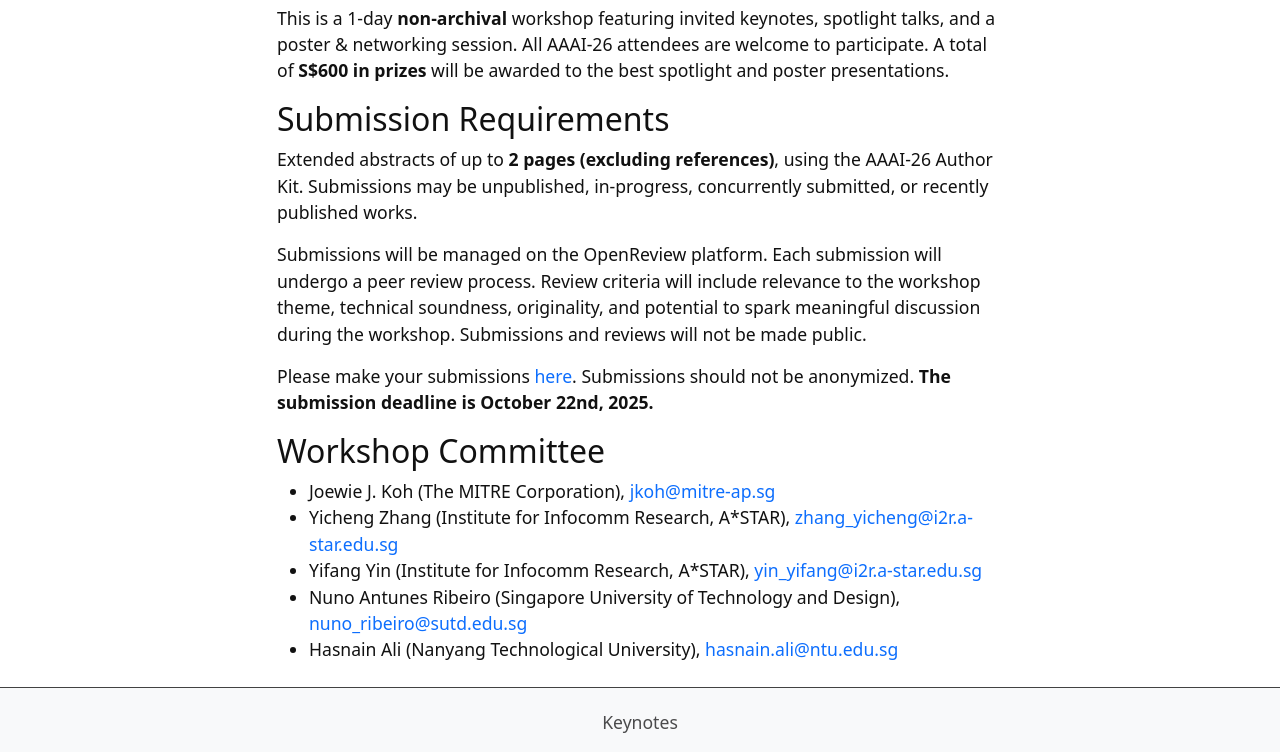
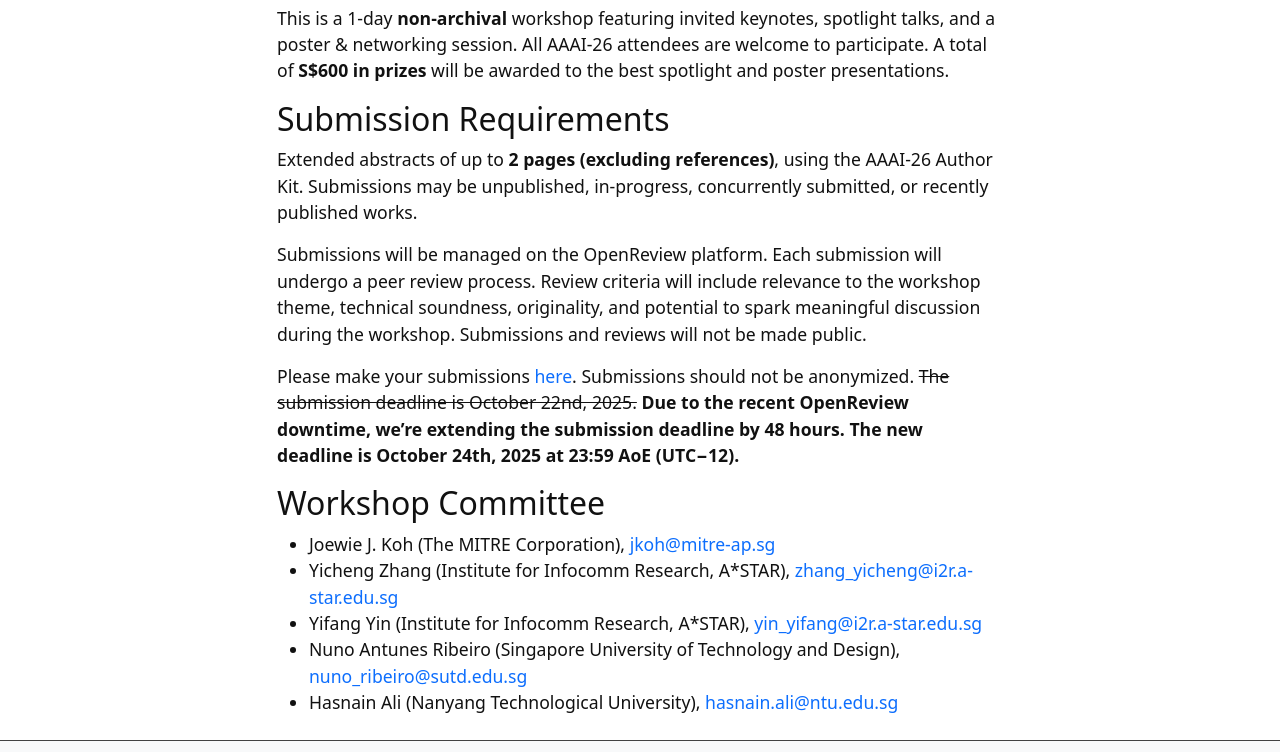
Before and after one commit to AI4AT/ai4at.github.io, a Jekyll site: the page built from index.md, in a window 1280 px wide and 900 px high, scrolled down 1364 px, cut to the strip 0-752 px from the top of the window. Built offline with Jekyll 4.4.1, drawn with Linux system fonts in a browser that asks for light colours.

Commit message:
Change submission deadline

```diff
--- a/index.md
+++ b/index.md
@@ -28,7 +28,7 @@ Extended abstracts of up to **2 pages (excluding references)**, using the AAAI-2
 
 Submissions will be managed on the OpenReview platform. Each submission will undergo a peer review process. Review criteria will include relevance to the workshop theme, technical soundness, originality, and potential to spark meaningful discussion during the workshop. Submissions and reviews will not be made public.
 
-Please make your submissions [here](https://openreview.net/group?id=AAAI.org/2026/Workshop/AI4AT). Submissions should not be anonymized. **The submission deadline is October 22nd, 2025.**
+Please make your submissions [here](https://openreview.net/group?id=AAAI.org/2026/Workshop/AI4AT). Submissions should not be anonymized. ~~The submission deadline is October 22nd, 2025.~~ **Due to the recent OpenReview downtime, we're extending the submission deadline by 48 hours. The new deadline is October 24th, 2025 at 23:59 AoE (UTC−12).**
 
 ## Workshop Committee
 
```
